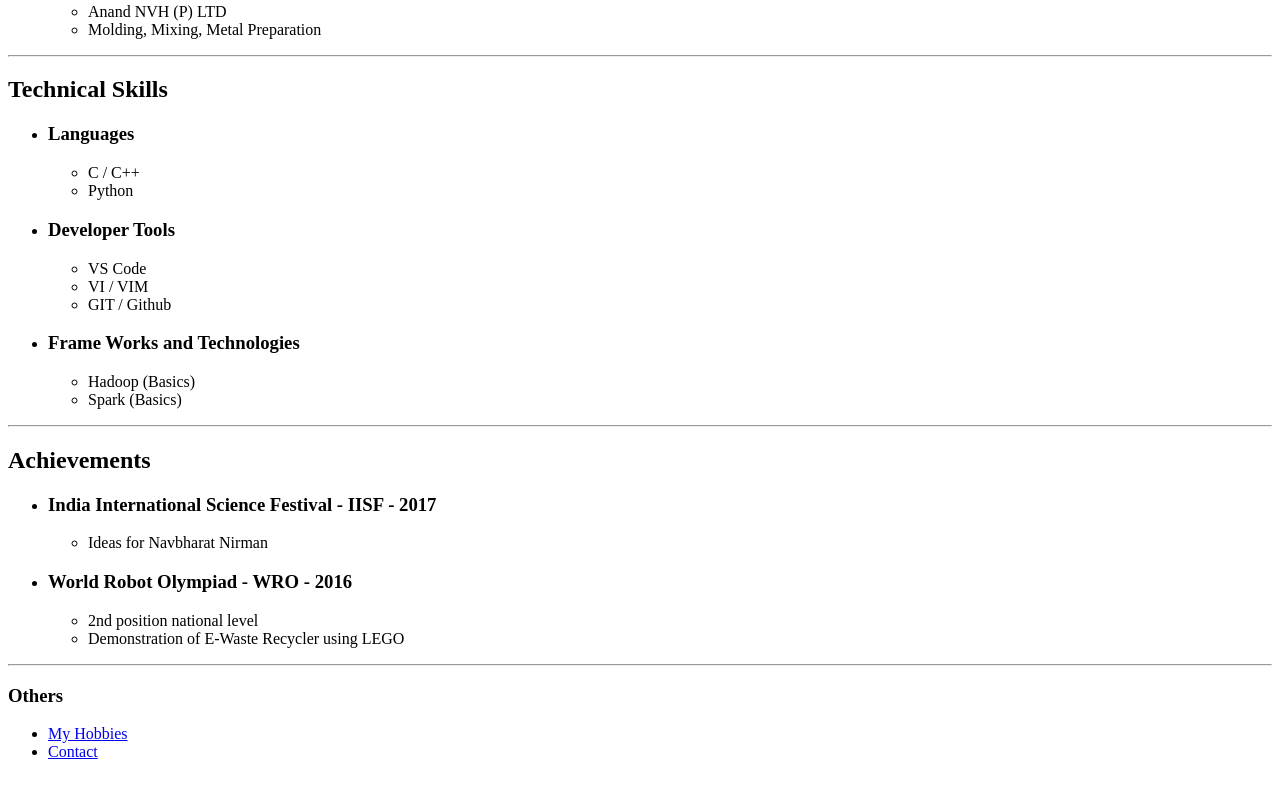
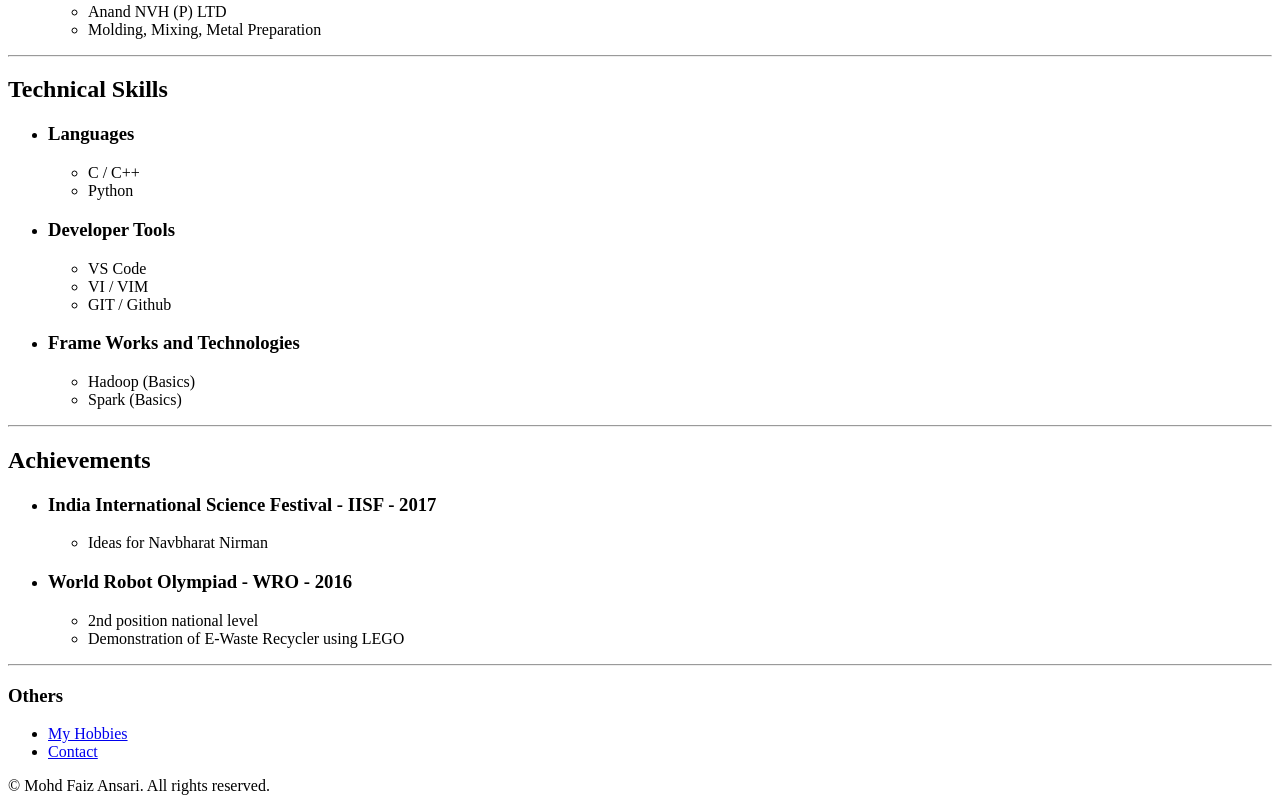
Before and after one commit to ermohdfaiz/Web_Development, a plain HTML site: page HTML/capstone_project_1/index.html in a window 1280 px wide. Shown: the part 953-1764 px from the top of the page. Before the commit the page ends 1730 px from the top, so only its background shows below. Drawn offline with Linux system fonts and the light colour scheme.

Commit message:
added footer

```diff
--- a/HTML/capstone_project_1/index.html
+++ b/HTML/capstone_project_1/index.html
@@ -106,5 +106,8 @@
         <li><a href="./public/contact.html">Contact</a></li>
     </ul>
 
+    <footer>
+        <p>© Mohd Faiz Ansari. All rights reserved.</p>
+    </footer>
 </body>
 </html>
```
